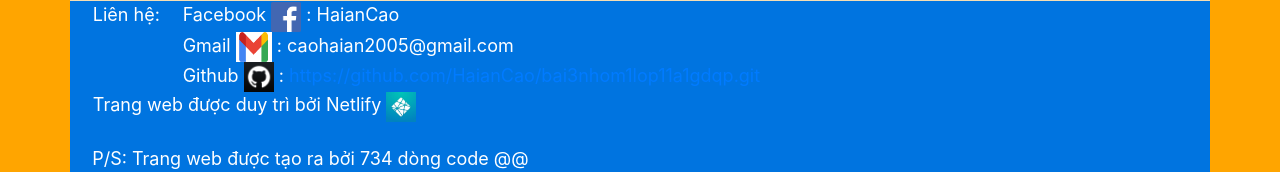
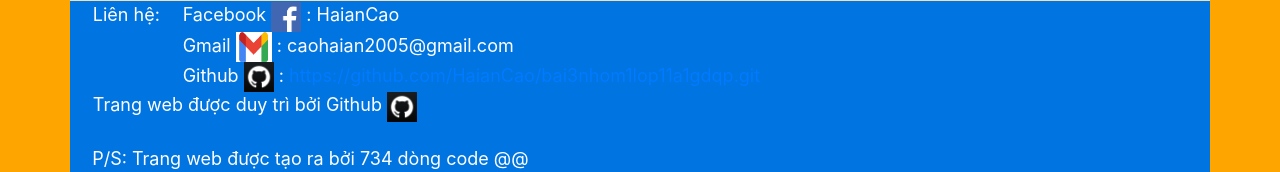
Before and after one commit to HaianCao/bai3nhom1lop11a1gdqp, a plain HTML site: page index.html in a window 1280 px wide. Shown: the part 974-1146 px from the top of the page. Drawn offline with nearby package versions, Linux system fonts and the light colour scheme.

Commit message:
Update index.html

```diff
--- a/index.html
+++ b/index.html
@@ -426,8 +426,8 @@
 
             </div>
             <div class="row" style="background-color: #0074e0; height: 3em; font-size: large;">
-                <div style="padding-left: 2%;">Trang web được duy trì bởi Netlify
-                    <img src="./image/Netlify.jpg" alt="" style="height: 30px; width: 30px;">
+                <div style="padding-left: 2%;">Trang web được duy trì bởi Github
+                    <img src="./image/unnamed.png" alt="" style="height: 30px; width: 30px;">
                 </div>
             </div>
             <div class="row" style="background-color: #0074e0; height: 1.5em; font-size: large; padding-left: 2%;">
```
